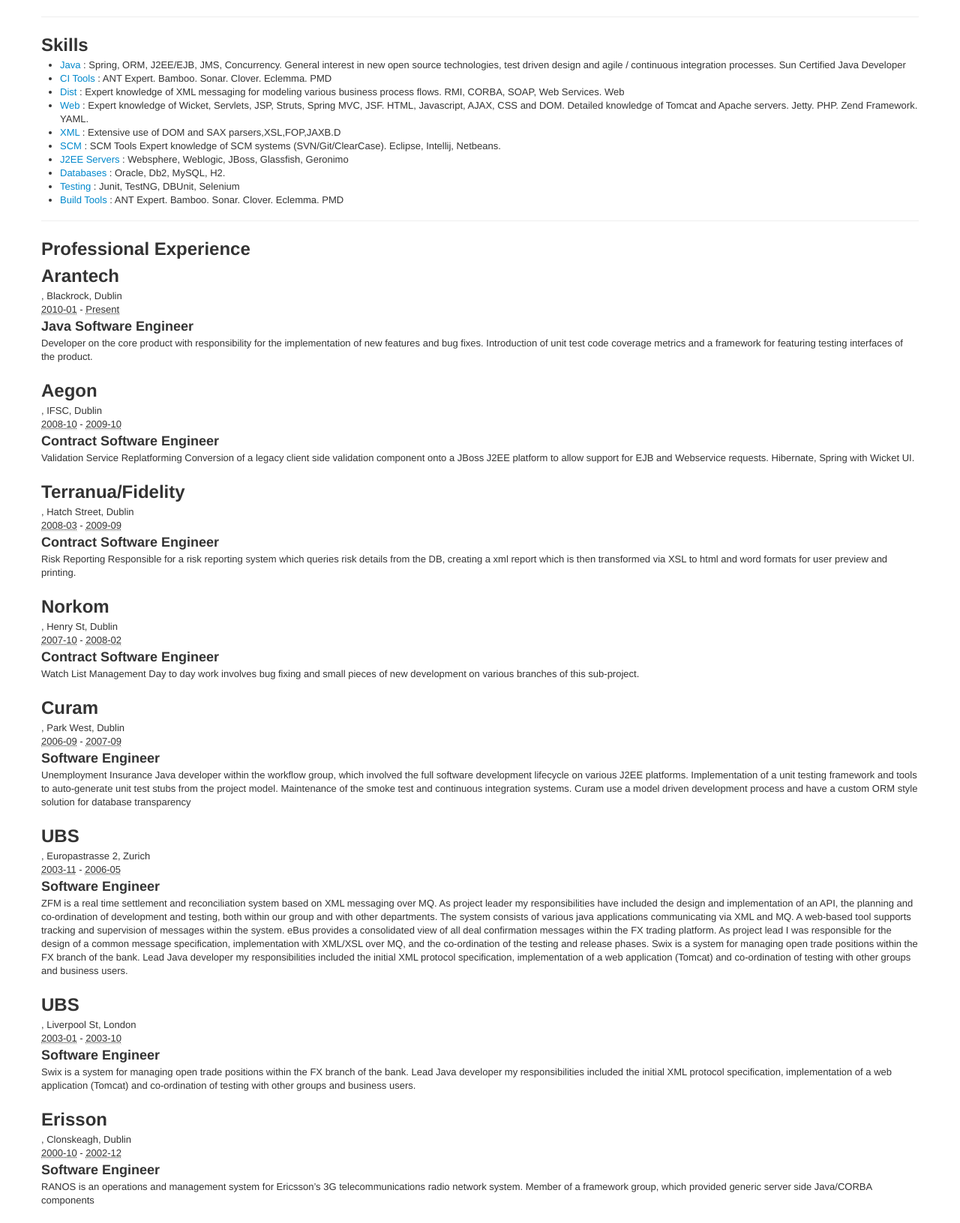
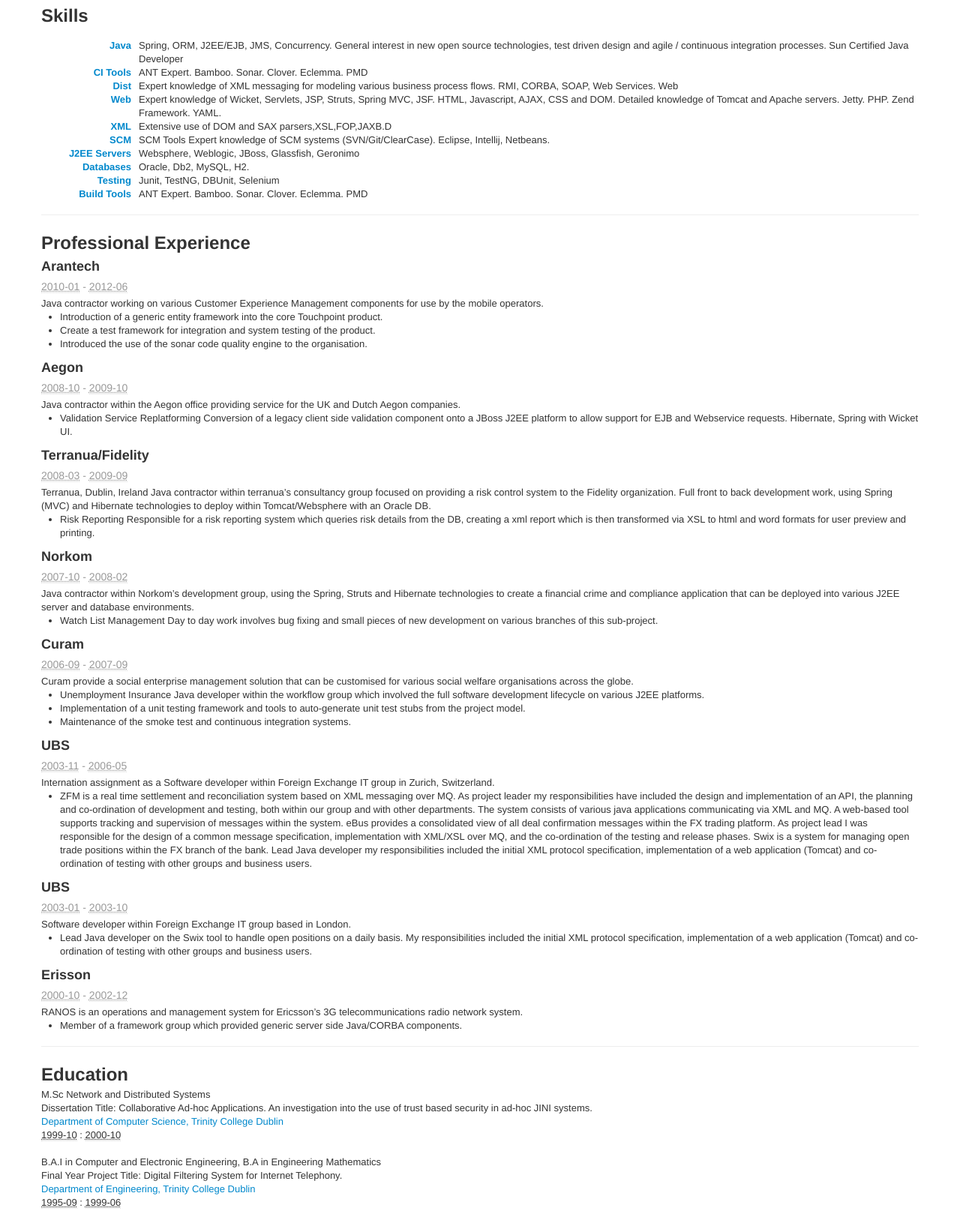
Before and after one commit to emeraldjava/emeraldjava, a plain HTML site: page src/main/html/resume.html in a window 1280 px wide. Shown: the part 469-2100 px from the top of the page at 75% size. Drawn offline with Linux system fonts and the light colour scheme.

```diff
--- a/src/main/html/resume.html
+++ b/src/main/html/resume.html
@@ -1,22 +1,25 @@
 <?xml version="1.0" encoding="UTF-8"?>
 <html xmlns:h="http://ns.hr-xml.org/2007-04-15">
 <head>
-<link href="./css/bootstrap.css" rel="stylesheet"/>
+<link rel="stylesheet" href="./css/bootstrap.css"/>
 <style type="text/css">
       body {
         padding-top: 60px;
         padding-bottom: 40px;
       }
     </style>
-<link href="./css/bootstrap-responsive.css" rel="stylesheet"/>
+<link rel="stylesheet" href="./css/bootstrap-responsive.css"/>
 <title>Paul  O'Connell's Curriculum Vitae
 </title>
 </head>
 <body>
 <div class="hresume container">
-<h1 class="brand" id="cv">Curriculum Vitae</h1>
-<div class="contact vcard">
-<div class="fn n" id="j">
+<div class="row hero-unit">
+<div class="span12">
+<h1 id="cv" class="brand">Curriculum Vitae</h1>
+<div class="row show-grid contact vcard">
+<div class="span3 offset2">
+<div id="j" class="fn n">
 <span class="given-name">Paul</span>
 <span class="family-name">O'Connell</span>
 <span class="middle-name">
@@ -25,10 +28,15 @@
 <div class="adr">
 <span class="street-address">2B Milltown Drive</span>
 <br/>
-<span class="locality">Churchtown</span>, <span class="region">Dublin 14</span>
+<span class="locality">Churchtown</span>
+<br/>
+<span class="region">Dublin 14</span>
+<br/>
 <span class="postal-code"/>
 <span class="country-name">Ireland</span>
 </div>
+</div>
+<div class="span3 offset1">
 <div style="float: left; padding-right: 15px;">
 <span class="tel">
 <span class="value">+353 86 3701806</span>
@@ -36,13 +44,14 @@
 </div>
 <br/>
 <div style="float: left;">
-Email: <a class="external email fn" href="mailto:paul.t.oconnell@gmail.com">paul.t.oconnell@gmail.com</a>
-<br/>
+              Email: <a href="mailto:paul.t.oconnell@gmail.com" class="external email fn">paul.t.oconnell@gmail.com</a>
 </div>
-<div style="clear: both;">&nbsp;</div>
+</div>
+</div>
+</div>
 </div>
 <hr/>
-<div class="hero-unit">
+<div>
 <h2>Objective</h2>
 <p class="summary">To work as a senior java developer within an agile team using test driven design and continuous integration methodology to develop N-tier applications.</p>
 </div>
@@ -51,28 +60,48 @@
 <h2>Skills</h2>
 <div>
 <div class="tags">
-<ul>
-<li>
-<a class="skill" target="_blank" rel="tag" href="http://stackoverflow.com/questions/tagged/Java">Java</a> : Spring, ORM, J2EE/EJB, JMS, Concurrency. General interest in new open source technologies, test driven design and agile / continuous integration processes. Sun Certified Java Developer</li>
-<li>
-<a class="skill" target="_blank" rel="tag" href="http://stackoverflow.com/questions/tagged/CI Tools">CI Tools</a> : ANT Expert. Bamboo. Sonar. Clover. Eclemma. PMD</li>
-<li>
-<a class="skill" target="_blank" rel="tag" href="http://stackoverflow.com/questions/tagged/Dist">Dist</a> : Expert knowledge of XML messaging for modeling various business process flows. RMI, CORBA, SOAP, Web Services. Web</li>
-<li>
-<a class="skill" target="_blank" rel="tag" href="http://stackoverflow.com/questions/tagged/Web">Web</a> : Expert knowledge of Wicket, Servlets, JSP, Struts, Spring MVC, JSF. HTML, Javascript, AJAX, CSS and DOM. Detailed knowledge of Tomcat and Apache servers. Jetty. PHP. Zend Framework. YAML.</li>
-<li>
-<a class="skill" target="_blank" rel="tag" href="http://stackoverflow.com/questions/tagged/XML">XML</a> : Extensive use of DOM and SAX parsers,XSL,FOP,JAXB.D</li>
-<li>
-<a class="skill" target="_blank" rel="tag" href="http://stackoverflow.com/questions/tagged/SCM">SCM</a> : SCM Tools Expert knowledge of SCM systems (SVN/Git/ClearCase). Eclipse, Intellij, Netbeans.</li>
-<li>
-<a class="skill" target="_blank" rel="tag" href="http://stackoverflow.com/questions/tagged/J2EE Servers">J2EE Servers</a> : Websphere, Weblogic, JBoss, Glassfish, Geronimo</li>
-<li>
-<a class="skill" target="_blank" rel="tag" href="http://stackoverflow.com/questions/tagged/Databases">Databases</a> : Oracle, Db2, MySQL, H2.</li>
-<li>
-<a class="skill" target="_blank" rel="tag" href="http://stackoverflow.com/questions/tagged/Testing">Testing</a> : Junit, TestNG, DBUnit, Selenium</li>
-<li>
-<a class="skill" target="_blank" rel="tag" href="http://stackoverflow.com/questions/tagged/Build Tools">Build Tools</a> : ANT Expert. Bamboo. Sonar. Clover. Eclemma. PMD</li>
-</ul>
+<dl class="dl-horizontal">
+<dt>
+<a href="http://stackoverflow.com/questions/tagged/Java" rel="tag" target="_blank" class="skill">Java</a>
+</dt>
+<dd>Spring, ORM, J2EE/EJB, JMS, Concurrency. General interest in new open source technologies, test driven design and agile / continuous integration processes. Sun Certified Java Developer</dd>
+<dt>
+<a href="http://stackoverflow.com/questions/tagged/CI Tools" rel="tag" target="_blank" class="skill">CI Tools</a>
+</dt>
+<dd>ANT Expert. Bamboo. Sonar. Clover. Eclemma. PMD</dd>
+<dt>
+<a href="http://stackoverflow.com/questions/tagged/Dist" rel="tag" target="_blank" class="skill">Dist</a>
+</dt>
+<dd>Expert knowledge of XML messaging for modeling various business process flows. RMI, CORBA, SOAP, Web Services. Web</dd>
+<dt>
+<a href="http://stackoverflow.com/questions/tagged/Web" rel="tag" target="_blank" class="skill">Web</a>
+</dt>
+<dd>Expert knowledge of Wicket, Servlets, JSP, Struts, Spring MVC, JSF. HTML, Javascript, AJAX, CSS and DOM. Detailed knowledge of Tomcat and Apache servers. Jetty. PHP. Zend Framework. YAML.</dd>
+<dt>
+<a href="http://stackoverflow.com/questions/tagged/XML" rel="tag" target="_blank" class="skill">XML</a>
+</dt>
+<dd>Extensive use of DOM and SAX parsers,XSL,FOP,JAXB.D</dd>
+<dt>
+<a href="http://stackoverflow.com/questions/tagged/SCM" rel="tag" target="_blank" class="skill">SCM</a>
+</dt>
+<dd>SCM Tools Expert knowledge of SCM systems (SVN/Git/ClearCase). Eclipse, Intellij, Netbeans.</dd>
+<dt>
+<a href="http://stackoverflow.com/questions/tagged/J2EE Servers" rel="tag" target="_blank" class="skill">J2EE Servers</a>
+</dt>
+<dd>Websphere, Weblogic, JBoss, Glassfish, Geronimo</dd>
+<dt>
+<a href="http://stackoverflow.com/questions/tagged/Databases" rel="tag" target="_blank" class="skill">Databases</a>
+</dt>
+<dd>Oracle, Db2, MySQL, H2.</dd>
+<dt>
+<a href="http://stackoverflow.com/questions/tagged/Testing" rel="tag" target="_blank" class="skill">Testing</a>
+</dt>
+<dd>Junit, TestNG, DBUnit, Selenium</dd>
+<dt>
+<a href="http://stackoverflow.com/questions/tagged/Build Tools" rel="tag" target="_blank" class="skill">Build Tools</a>
+</dt>
+<dd>ANT Expert. Bamboo. Sonar. Clover. Eclemma. PMD</dd>
+</dl>
 </div>
 </div>
 </div>
@@ -82,114 +111,140 @@
 <div class="vcalendar">
 <div class="experience vevent vcard">
 <div class="htitle">
-<span class="org">
-<h2>Arantech</h2>
-</span>, <span class="location">Blackrock, Dublin</span>
+<h3 class="org">Arantech<small>
+<div class="date date_duration">
+<abbr title="2010-01" class="dtstart">2010-01</abbr> - <abbr title="2012-06" class="dtend">2012-06</abbr>
 </div>
-<div class="date_duration">
-<abbr class="dtstart" title="2010-01">2010-01</abbr> - <abbr class="dtend" title="Present">Present</abbr>
+</small>
+</h3>
+<ul class="unstyled">
+<li>Java contractor working on various Customer Experience Management components for use by the mobile operators.</li>
+<ul>
+<li>Introduction of a generic entity framework into the core Touchpoint product.</li>
+<li>Create a test framework for integration and system testing of the product.</li>
+<li>Introduced the use of the sonar code quality engine to the organisation.</li>
+</ul>
+</ul>
 </div>
-<h3 class="title">Java Software Engineer</h3>
-<div class="description">Developer on the core product with responsibility for the implementation of new features and bug fixes. Introduction of unit test code coverage metrics and a framework for featuring testing interfaces of the product.</div>
 </div>
-<div style="clear: both">&nbsp;</div>
 <div class="experience vevent vcard">
 <div class="htitle">
-<span class="org">
-<h2>Aegon</h2>
-</span>, <span class="location">IFSC, Dublin</span>
+<h3 class="org">Aegon<small>
+<div class="date date_duration">
+<abbr title="2008-10" class="dtstart">2008-10</abbr> - <abbr title="2009-10" class="dtend">2009-10</abbr>
 </div>
-<div class="date_duration">
-<abbr class="dtstart" title="2008-10">2008-10</abbr> - <abbr class="dtend" title="2009-10">2009-10</abbr>
+</small>
+</h3>
+<ul class="unstyled">
+<li>Java contractor within the Aegon office providing service for the UK and Dutch Aegon companies.</li>
+<ul>
+<li>Validation Service Replatforming Conversion of a legacy client side validation component onto a JBoss J2EE platform to allow support for EJB and Webservice requests. Hibernate, Spring with Wicket UI.</li>
+</ul>
+</ul>
 </div>
-<h3 class="title">Contract Software Engineer</h3>
-<div class="description">Validation Service Replatforming Conversion of a legacy client side validation component onto a JBoss J2EE platform to allow support for EJB and Webservice requests. Hibernate, Spring with Wicket UI.</div>
 </div>
-<div style="clear: both">&nbsp;</div>
 <div class="experience vevent vcard">
 <div class="htitle">
-<span class="org">
-<h2>Terranua/Fidelity</h2>
-</span>, <span class="location">Hatch Street, Dublin</span>
+<h3 class="org">Terranua/Fidelity<small>
+<div class="date date_duration">
+<abbr title="2008-03" class="dtstart">2008-03</abbr> - <abbr title="2009-09" class="dtend">2009-09</abbr>
 </div>
-<div class="date_duration">
-<abbr class="dtstart" title="2008-03">2008-03</abbr> - <abbr class="dtend" title="2009-09">2009-09</abbr>
+</small>
+</h3>
+<ul class="unstyled">
+<li>Terranua, Dublin, Ireland Java contractor within terranua’s consultancy group focused on providing a risk control system to the Fidelity organization. Full front to back development work, using Spring (MVC) and Hibernate technologies to deploy within Tomcat/Websphere with an Oracle DB.</li>
+<ul>
+<li>Risk Reporting Responsible for a risk reporting system which queries risk details from the DB, creating a xml report which is then transformed via XSL to html and word formats for user preview and printing.</li>
+</ul>
+</ul>
 </div>
-<h3 class="title">Contract Software Engineer</h3>
-<div class="description">Risk Reporting Responsible for a risk reporting system which queries risk details from the DB, creating a xml report which is then transformed via XSL to html and word formats for user preview and printing.</div>
 </div>
-<div style="clear: both">&nbsp;</div>
 <div class="experience vevent vcard">
 <div class="htitle">
-<span class="org">
-<h2>Norkom</h2>
-</span>, <span class="location">Henry St, Dublin</span>
+<h3 class="org">Norkom<small>
+<div class="date date_duration">
+<abbr title="2007-10" class="dtstart">2007-10</abbr> - <abbr title="2008-02" class="dtend">2008-02</abbr>
 </div>
-<div class="date_duration">
-<abbr class="dtstart" title="2007-10">2007-10</abbr> - <abbr class="dtend" title="2008-02">2008-02</abbr>
+</small>
+</h3>
+<ul class="unstyled">
+<li>Java contractor within Norkom’s development group, using the Spring, Struts and Hibernate technologies to create a financial crime and compliance application that can be deployed into various J2EE server and database environments.</li>
+<ul>
+<li>Watch List Management Day to day work involves bug fixing and small pieces of new development on various branches of this sub-project.</li>
+</ul>
+</ul>
 </div>
-<h3 class="title">Contract Software Engineer</h3>
-<div class="description">Watch List Management Day to day work involves bug fixing and small pieces of new development on various branches of this sub-project.</div>
 </div>
-<div style="clear: both">&nbsp;</div>
 <div class="experience vevent vcard">
 <div class="htitle">
-<span class="org">
-<h2>Curam</h2>
-</span>, <span class="location">Park West, Dublin</span>
+<h3 class="org">Curam<small>
+<div class="date date_duration">
+<abbr title="2006-09" class="dtstart">2006-09</abbr> - <abbr title="2007-09" class="dtend">2007-09</abbr>
 </div>
-<div class="date_duration">
-<abbr class="dtstart" title="2006-09">2006-09</abbr> - <abbr class="dtend" title="2007-09">2007-09</abbr>
+</small>
+</h3>
+<ul class="unstyled">
+<li>Curam provide a social enterprise management solution that can be customised for various social welfare organisations across the globe.</li>
+<ul>
+<li>Unemployment Insurance Java developer within the workflow group which involved the full software development lifecycle on various J2EE platforms.</li>
+<li>Implementation of a unit testing framework and tools to auto-generate unit test stubs from the project model.</li>
+<li>Maintenance of the smoke test and continuous integration systems.</li>
+</ul>
+</ul>
 </div>
-<h3 class="title">Software Engineer</h3>
-<div class="description">Unemployment Insurance Java developer within the workflow group, which involved the full software development lifecycle on various J2EE platforms. Implementation of a unit testing framework and tools to auto-generate unit test stubs from the project model. Maintenance of the smoke test and continuous integration systems. Curam use a model driven development process and have a custom ORM style solution for database transparency</div>
 </div>
-<div style="clear: both">&nbsp;</div>
 <div class="experience vevent vcard">
 <div class="htitle">
-<span class="org">
-<h2>UBS</h2>
-</span>, <span class="location">Europastrasse 2, Zurich</span>
+<h3 class="org">UBS<small>
+<div class="date date_duration">
+<abbr title="2003-11" class="dtstart">2003-11</abbr> - <abbr title="2006-05" class="dtend">2006-05</abbr>
 </div>
-<div class="date_duration">
-<abbr class="dtstart" title="2003-11">2003-11</abbr> - <abbr class="dtend" title="2006-05">2006-05</abbr>
-</div>
-<h3 class="title">Software Engineer</h3>
-<div class="description">
+</small>
+</h3>
+<ul class="unstyled">
+<li>Internation assignment as a Software developer within Foreign Exchange IT group in Zurich, Switzerland.</li>
+<ul>
+<li>
 					ZFM is a real time settlement and reconciliation system based on XML messaging over MQ. As project leader my responsibilities have included the design and implementation of an API, the planning and co-ordination of development and testing, both within our group and with other departments. The system consists of various java applications communicating via XML and MQ. A web-based tool supports tracking and supervision of messages within the system.
 eBus provides a consolidated view of all deal confirmation messages within the FX trading platform. As project lead I was responsible for the design of a common message specification, implementation with XML/XSL over MQ, and the co-ordination of the testing and release phases.
 Swix is a system for managing open trade positions within the FX branch of the bank. Lead Java developer my responsibilities included the initial XML protocol specification, implementation of a web application (Tomcat) and co-ordination of testing with other groups and business users.
+</li>
+</ul>
+</ul>
 </div>
 </div>
-<div style="clear: both">&nbsp;</div>
 <div class="experience vevent vcard">
 <div class="htitle">
-<span class="org">
-<h2>UBS</h2>
-</span>, <span class="location">Liverpool St, London</span>
+<h3 class="org">UBS<small>
+<div class="date date_duration">
+<abbr title="2003-01" class="dtstart">2003-01</abbr> - <abbr title="2003-10" class="dtend">2003-10</abbr>
 </div>
-<div class="date_duration">
-<abbr class="dtstart" title="2003-01">2003-01</abbr> - <abbr class="dtend" title="2003-10">2003-10</abbr>
-</div>
-<h3 class="title">Software Engineer</h3>
-<div class="description">
-Swix is a system for managing open trade positions within the FX branch of the bank. Lead Java developer my responsibilities included the initial XML protocol specification, implementation of a web application (Tomcat) and co-ordination of testing with other groups and business users.
+</small>
+</h3>
+<ul class="unstyled">
+<li>Software developer within Foreign Exchange IT group based in London.</li>
+<ul>
+<li>Lead Java developer on the Swix tool to handle open positions on a daily basis. My responsibilities included the initial XML protocol specification, implementation of a web application (Tomcat) and co-ordination of testing with other groups and business users.</li>
+</ul>
+</ul>
 </div>
 </div>
-<div style="clear: both">&nbsp;</div>
 <div class="experience vevent vcard">
 <div class="htitle">
-<span class="org">
-<h2>Erisson</h2>
-</span>, <span class="location">Clonskeagh, Dublin</span>
+<h3 class="org">Erisson<small>
+<div class="date date_duration">
+<abbr title="2000-10" class="dtstart">2000-10</abbr> - <abbr title="2002-12" class="dtend">2002-12</abbr>
 </div>
-<div class="date_duration">
-<abbr class="dtstart" title="2000-10">2000-10</abbr> - <abbr class="dtend" title="2002-12">2002-12</abbr>
+</small>
+</h3>
+<ul class="unstyled">
+<li>RANOS is an operations and management system for Ericsson’s 3G telecommunications radio network system.</li>
+<ul>
+<li>Member of a framework group which provided generic server side Java/CORBA components.</li>
+</ul>
+</ul>
 </div>
-<h3 class="title">Software Engineer</h3>
-<div class="description">RANOS is an operations and management system for Ericsson’s 3G telecommunications radio network system. Member of a framework group, which provided generic server side Java/CORBA components</div>
 </div>
-<div style="clear: both">&nbsp;</div>
 </div>
 </div>
 <hr/>
@@ -203,11 +258,11 @@
 <span class="summary">Dissertation Title: Collaborative Ad-hoc Applications. An investigation into the use of trust based security in ad-hoc JINI systems.</span>
 <br/>
 <span class="org">
-<a class="url fn org" href="http://www.scss.tcd.ie/postgraduate/mscnds/" title="Department of Computer Science, Trinity College Dublin">Department of Computer Science, Trinity College Dublin</a>
+<a title="Department of Computer Science, Trinity College Dublin" href="http://www.scss.tcd.ie/postgraduate/mscnds/" class="url fn org">Department of Computer Science, Trinity College Dublin</a>
 </span>
 </div>
 <div class="date_duration">
-<abbr class="dtstart" title="1999-10">1999-10</abbr> : <abbr class="dtend" title="2000-10">2000-10</abbr>
+<abbr title="1999-10" class="dtstart">1999-10</abbr> : <abbr title="2000-10" class="dtend">2000-10</abbr>
 </div>
 <div style="clear: both">&nbsp;</div>
 </div>
@@ -218,11 +273,11 @@
 <span class="summary">Final Year Project Title: Digital Filtering System for Internet Telephony.</span>
 <br/>
 <span class="org">
-<a class="url fn org" href="http://www.tcd.ie/Engineering/" title="Department of Engineering, Trinity College Dublin">Department of Engineering, Trinity College Dublin</a>
+<a title="Department of Engineering, Trinity College Dublin" href="http://www.tcd.ie/Engineering/" class="url fn org">Department of Engineering, Trinity College Dublin</a>
 </span>
 </div>
 <div class="date_duration">
-<abbr class="dtstart" title="1995-09">1995-09</abbr> : <abbr class="dtend" title="1999-06">1999-06</abbr>
+<abbr title="1995-09" class="dtstart">1995-09</abbr> : <abbr title="1999-06" class="dtend">1999-06</abbr>
 </div>
 <div style="clear: both">&nbsp;</div>
 </div>
```
Also changed, not shown: src/main/xml/cv.xml (+9 -9 lines), 1 other file. Lines whose indentation alone changed are shown as unchanged.
